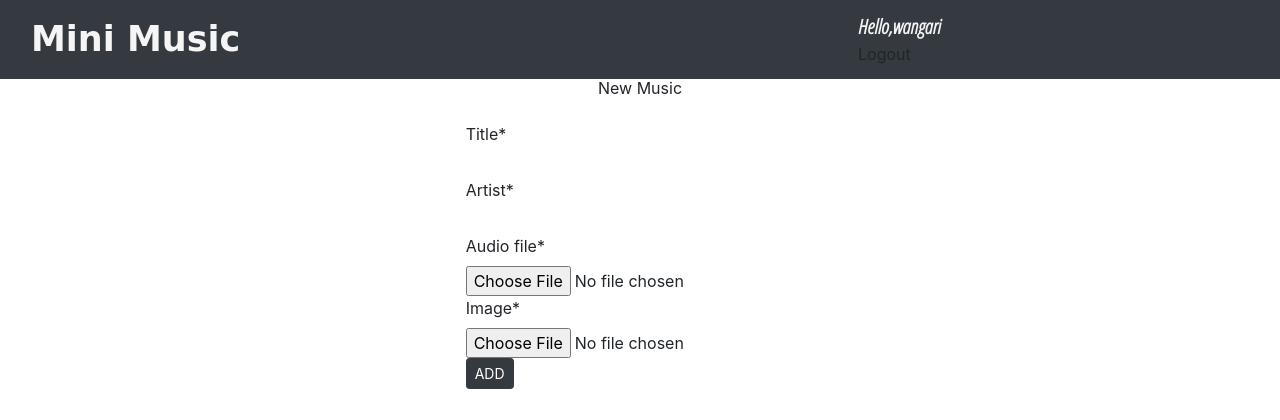
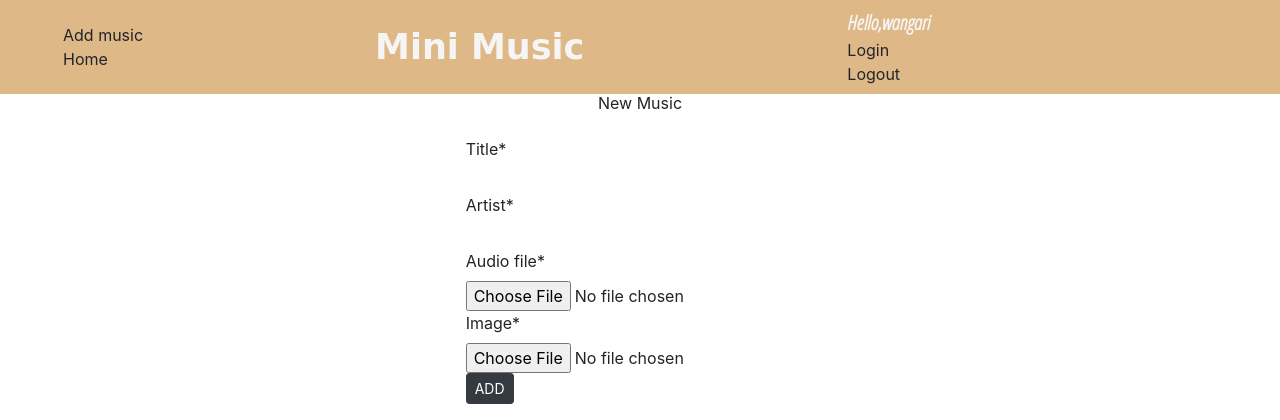
Before and after one commit to VGichuki/minimusic, a Django app: page /new-music/ in a window 1280 px wide. Shown: the top 420 px of the page. Run offline with Django 3.2, Linux system fonts and the light colour scheme; a user stored in the database is signed in; some libraries are stand-ins or nearby versions; some web fonts are replaced.

Commit message:
add a login function to the navbar

```diff
--- a/mini/templates/navbar.html
+++ b/mini/templates/navbar.html
@@ -6,16 +6,22 @@
   <meta name="viewport" content="width=device-width, initial-scale=1">
 </head>
 <body>
-    <nav class="navbar navbar-dark bg-dark">
+  <nav class="navbar navbar-expand-lg navbar-dark  pl-5 pr-5" style="background-color: burlywood;">
         <div class="container-fluid">
           <div class="navbar-header">
+          <span><a href="{% url 'new_music' %}">Add music</a></span>
+          <br>
+          <span><a href="{%url 'home'%}">Home</a></span>
+          </div>
+
             <a class="navbar-brand" href="{% url 'home' %}" style="color: whitesmoke; text-shadow: rgb(206, 201, 201);font-family: 'Style Script', cursive; font-weight: bold; font-size: 35px;">Mini Music</a>
-          </div>
 
           <div class="col-sm-4 col-md-4 navbar-left">
               <span style="color: whitesmoke; font-family: 'Open Sans Condensed', sans-serif; font-weight: bold; font-size: 20px;">Hello,{{request.user}}</span>
-              <br>
-              <span><a href="{% url 'logout' %}">Logout</a></span>
+             <br>
+             <span><a href="{% url 'login' %}">Login</a></span>
+             <br>
+            <span><a href="{% url 'logout' %}">Logout</a></span>
           </div>
   </div>
 </nav>
```
